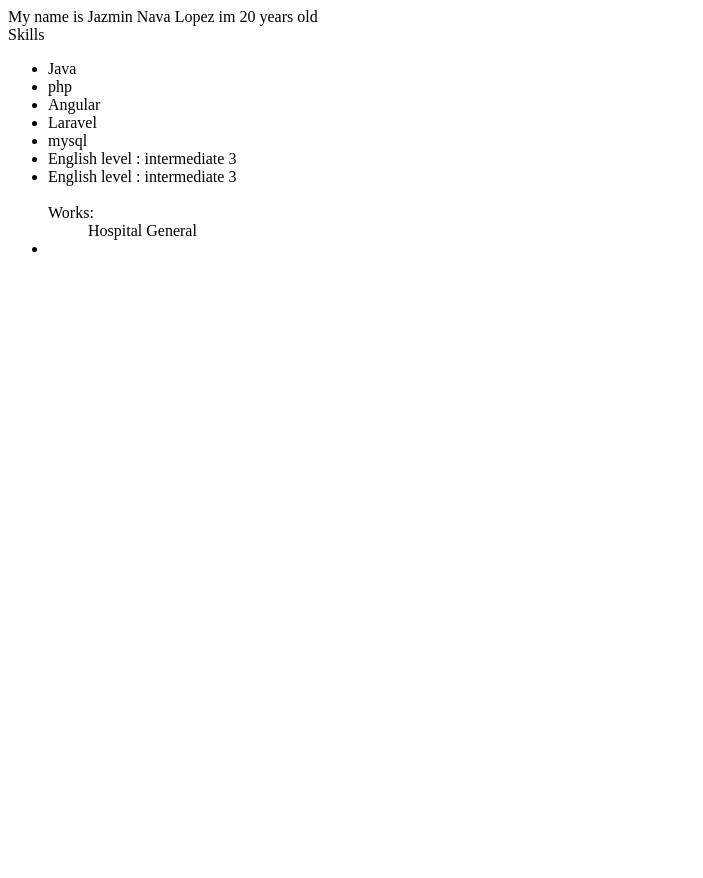
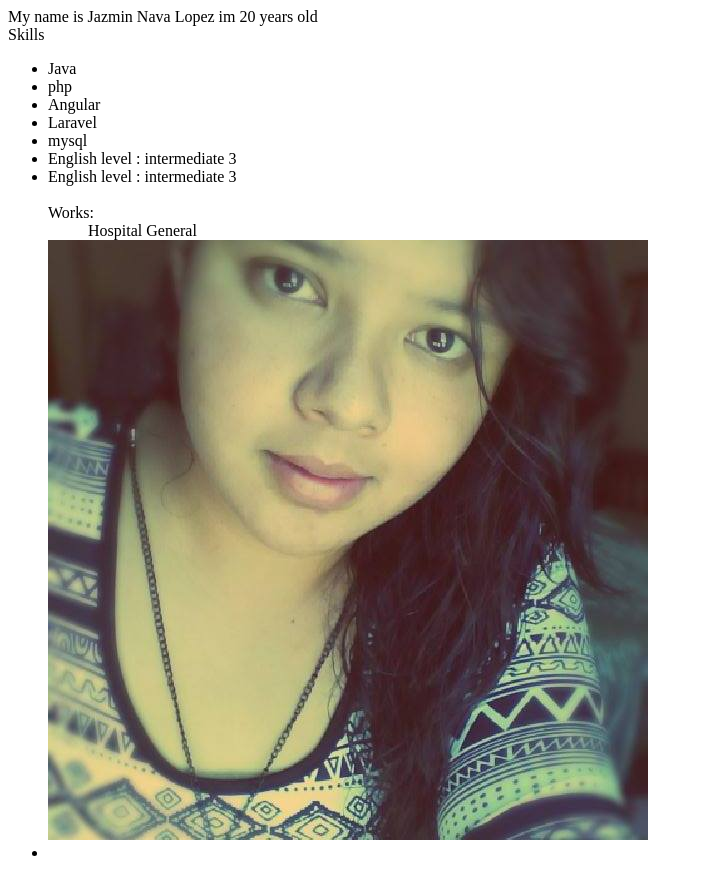
Before and after one commit to Jazminnava/test, a plain HTML site: page index.html in a window 1280 px wide. Shown: the whole page, without its empty margins (0-703 px from the left). Before the commit the page ends 800 px from the top, so only its background shows below. Drawn offline with Linux system fonts and the light colour scheme.

Commit message:
mofificar index.html

```diff
--- a/index.html
+++ b/index.html
@@ -20,6 +20,7 @@ My name is  Jazmin Nava Lopez im 20 years old
 <br>Works:
 <ul>Hospital General</ul>
 
+<img src="1.jpg" class="rounded float-left" alt="...">
 
 
 	<li></li>
```
Also changed, not shown: 1.jpg (added).
